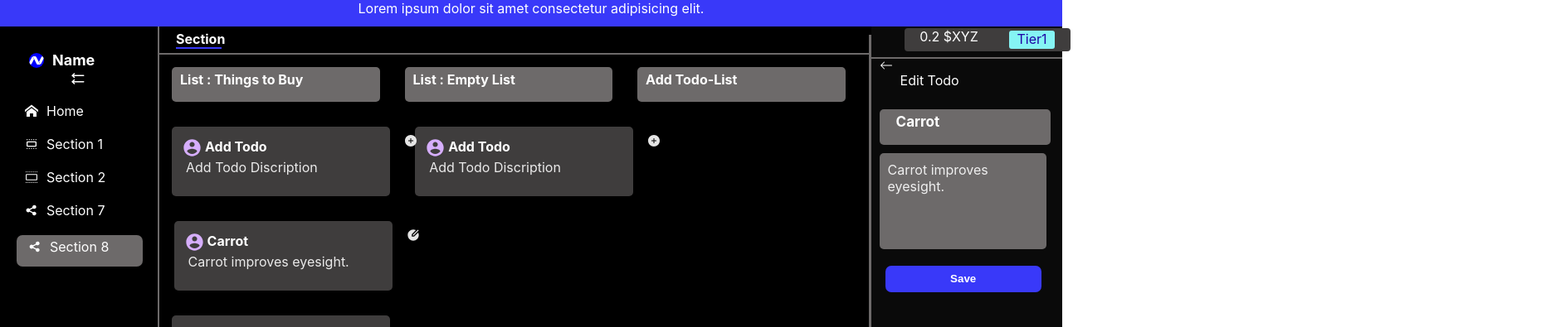
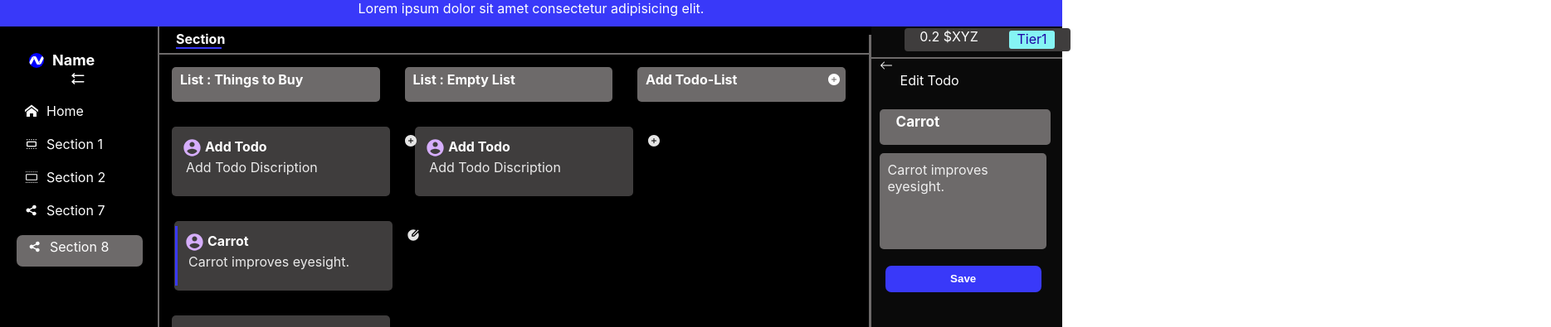
Before and after one commit to Chethankm4244/Demo, a React (Create React App) app: page / in a window 1280 px wide. Shown: the top 395 px of the page at 83% size, 1869 px wide, since content can reach past the window. Built offline with nearby package versions, Linux system fonts and the light colour scheme.

Commit message:
Update MainPage.css

```diff
--- a/src/components/MainPage.css
+++ b/src/components/MainPage.css
@@ -12,21 +12,19 @@
   font-weight: bold;
 }
 .horizontal {
-  width: 67vw;
+  width: 85vw;
   height: 0.15vw;
   background-color: rgb(109, 106, 106);
 }
-.lists{
-
+.lists {
   display: flex;
   justify-content: space-between;
   color: white;
 }
-.lists>:nth-child(1){
+.lists > :nth-child(1) {
   font-weight: bold;
 }
-.lists1{
-
+.lists1 {
   width: 20vw;
   height: 4vh;
   text-align: left;
@@ -36,14 +34,12 @@
   background-color: rgb(109, 106, 106);
   font-weight: bold;
 }
-.container1{
+.container1 {
   color: rgba(255, 255, 255, 0.895);
   display: flex;
   flex-direction: row;
-
-
 }
-.content{
+.content {
   display: flex;
   flex-direction: column;
   background-color: rgb(63, 61, 61);
@@ -54,12 +50,12 @@
   margin: 15px;
   padding: 10px;
 }
-.content:hover{
+.content:hover {
   background-color: rgb(109, 106, 106);
   cursor: pointer;
 }
 
-.containt12{
+.containt12 {
   display: flex;
   flex-direction: column;
   background-color: rgb(63, 61, 61);
@@ -70,11 +66,11 @@
   margin: 15px;
   padding: 10px;
 }
-.containt12:hover{
-  background-color:rgb(109, 106, 106) ;
+.containt12:hover {
+  background-color: rgb(109, 106, 106);
   cursor: pointer;
 }
-.first{
+.first {
   width: 140px;
   position: relative;
   top: -25px;
@@ -83,54 +79,53 @@
   font-weight: bold;
   color: white;
 }
-.vertivalline2{
-  width: 0.20vw;
+.vertivalline2 {
+  width: 0.2vw;
   height: 91.3vh;
   background-color: rgb(109, 106, 106);
   position: relative;
   top: -54.8vh;
-  left: 66.80vw;
+  left: 66.8vw;
 }
-.icon4{
+.icon4 {
   width: 25px;
   height: 25px;
   position: relative;
   top: -70px;
   left: 270px;
 }
-.icon5{
-
+.icon5 {
   position: relative;
   top: 3px;
   left: 2px;
   color: rgb(214, 174, 252);
 }
-.icon6{
+.icon6 {
   position: relative;
-  top: -142.7vh;
-  left: 64vw;
+  top: 22px;
+  right: 37px;
+
   color: white;
 }
-.left1{
-
+.left1 {
   width: 25px;
   height: 25px;
 }
-.second{
+.second {
   position: relative;
   top: -20px;
   left: 7px;
 }
-.line2{
-  width: 0.20vw;
+.line2 {
+  width: 3px;
   height: 9vh;
   background-color: rgb(57, 57, 249);
   position: relative;
-  top: -121.3vh;
-  left: 15px;
+  left: 18.5px;
+  top: 21px;
 }
-.line1{
+.line1 {
   width: 55px;
   height: 2px;
-  background-color:rgb(57, 57, 249);
+  background-color: rgb(57, 57, 249);
 }
```
Lines whose indentation alone changed are shown as unchanged.
